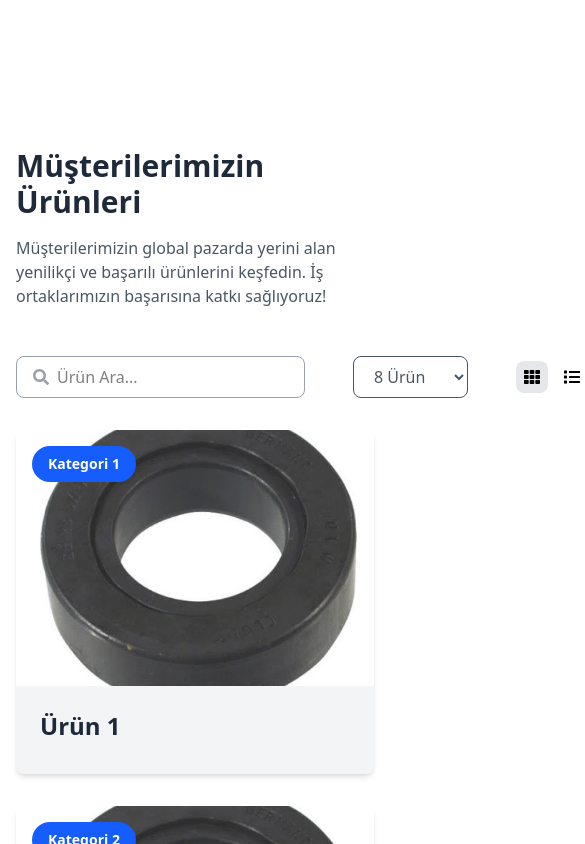
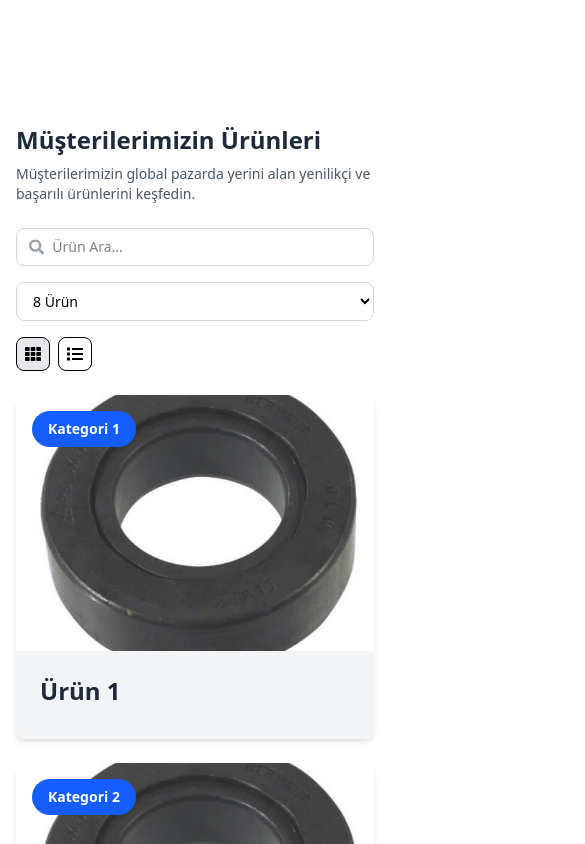
Before and after one commit to poyrazavsever/arc_foreign_trade, a Next.js app: page /products in a window 390 px wide. Shown: the part 1880-2724 px from the top of the page, 585 px wide, since content can reach past the window. Built offline with nearby package versions, Linux system fonts and the light colour scheme.

Commit message:
feat: updated responsive in customer products

```diff
--- a/components/Products/CustomerProducts.jsx
+++ b/components/Products/CustomerProducts.jsx
@@ -1,6 +1,6 @@
 import React, { useState } from 'react';
-import ProductCard from './ProductCard'; // ProductCard bileşeninin yolunu güncelleyin
-import { FaSearch, FaFilter, FaList, FaTh } from 'react-icons/fa';
+import ProductCard from './ProductCard';
+import { FaSearch, FaList, FaTh } from 'react-icons/fa';
 
 const CustomerProducts = () => {
   const allProducts = Array.from({ length: 20 }, (_, i) => ({
@@ -11,15 +11,12 @@ const CustomerProducts = () => {
   }));
 
   const [searchQuery, setSearchQuery] = useState('');
-  const [filter, setFilter] = useState('');
   const [productsPerPage, setProductsPerPage] = useState(8);
   const [currentPage, setCurrentPage] = useState(1);
-  const [layout, setLayout] = useState('grid'); // 'grid' or 'list'
+  const [layout, setLayout] = useState('grid');
 
-  const filteredProducts = allProducts.filter(
-    (product) =>
-      product.title.toLowerCase().includes(searchQuery.toLowerCase()) &&
-      (filter === '' || product.category.toLowerCase().includes(filter.toLowerCase()))
+  const filteredProducts = allProducts.filter((product) =>
+    product.title.toLowerCase().includes(searchQuery.toLowerCase())
   );
 
   const totalPages = Math.ceil(filteredProducts.length / productsPerPage);
@@ -36,26 +33,31 @@ const CustomerProducts = () => {
   };
 
   return (
-    <div className="bg-white py-16">
+    <div className="bg-white py-10">
       <div className="container mx-auto px-4">
 
-        <div className="text-left flex flex-col items-start gap-4 mb-12">
-            <h2 className="text-3xl font-bold text-gray-800">Müşterilerimizin Ürünleri</h2>
-            <p className="text-gray-600">
-                Müşterilerimizin global pazarda yerini alan yenilikçi ve başarılı ürünlerini keşfedin. İş ortaklarımızın başarısına katkı sağlıyoruz!
-            </p>
+        {/* Başlık */}
+        <div className="text-left flex flex-col gap-2 mb-6">
+          <h2 className="text-2xl md:text-3xl font-bold text-gray-800">
+            Müşterilerimizin Ürünleri
+          </h2>
+          <p className="text-gray-600 text-sm md:text-base">
+            Müşterilerimizin global pazarda yerini alan yenilikçi ve başarılı ürünlerini keşfedin.
+          </p>
         </div>
 
-        <div className="flex justify-start items-center gap-12 mb-8">
-          {/* Arama Çubuğu */}
-          <div className="flex items-center border border-gray-400 rounded-lg px-4 py-2">
-            <FaSearch className="mr-2 text-gray-400" />
+        {/* Filtreleme ve Arama Alanı */}
+        <div className="flex flex-col md:flex-row md:items-center gap-4 mb-6">
+
+          {/* Arama Kutusu */}
+          <div className="flex items-center border border-gray-300 rounded-lg px-3 py-2 w-full md:w-64">
+            <FaSearch className="text-gray-400" />
             <input
               type="text"
               placeholder="Ürün Ara..."
               value={searchQuery}
               onChange={(e) => setSearchQuery(e.target.value)}
-              className="outline-none"
+              className="w-full outline-none px-2 text-sm"
             />
           </div>
 
@@ -63,24 +65,24 @@ const CustomerProducts = () => {
           <select
             value={productsPerPage}
             onChange={(e) => setProductsPerPage(parseInt(e.target.value))}
-            className="border rounded-lg px-4 py-2 outline-none text-gray-600"
+            className="border border-gray-300 rounded-lg px-3 py-2 w-full md:w-auto text-sm outline-none"
           >
             <option value={4}>4 Ürün</option>
             <option value={8}>8 Ürün</option>
             <option value={12}>12 Ürün</option>
           </select>
 
-          {/* Layout Seçimi */}
-          <div className="flex items-center space-x-2">
+          {/* Grid / List Görünüm Seçimi */}
+          <div className="flex space-x-2">
             <button
               onClick={() => handleLayoutChange('grid')}
-              className={`p-2 rounded-lg ${layout === 'grid' ? 'bg-gray-200' : ''}`}
+              className={`p-2 rounded-lg border ${layout === 'grid' ? 'bg-gray-200' : ''}`}
             >
               <FaTh />
             </button>
             <button
               onClick={() => handleLayoutChange('list')}
-              className={`p-2 rounded-lg ${layout === 'list' ? 'bg-gray-200' : ''}`}
+              className={`p-2 rounded-lg border ${layout === 'list' ? 'bg-gray-200' : ''}`}
             >
               <FaList />
             </button>
@@ -88,7 +90,7 @@ const CustomerProducts = () => {
         </div>
 
         {/* Ürün Listesi */}
-        <div className={`grid ${layout === 'grid' ? 'grid-cols-1 md:grid-cols-4' : 'grid-cols-1'} gap-8`}>
+        <div className={`grid gap-6 ${layout === 'grid' ? 'grid-cols-1 sm:grid-cols-2 md:grid-cols-3 lg:grid-cols-4' : 'grid-cols-1'}`}>
           {displayedProducts.map((product, index) => (
             <ProductCard
               key={index}
@@ -100,13 +102,13 @@ const CustomerProducts = () => {
           ))}
         </div>
 
-        {/* Pagination */}
+        {/* Sayfalandırma */}
         {totalPages > 1 && (
-          <div className="flex justify-center mt-8">
+          <div className="flex justify-center mt-6">
             <button
               onClick={() => handlePageChange(currentPage - 1)}
               disabled={currentPage === 1}
-              className="px-4 py-2 mx-1 border rounded-lg disabled:opacity-50"
+              className="px-4 py-2 mx-1 border rounded-lg text-sm disabled:opacity-50"
             >
               Önceki
             </button>
@@ -114,7 +116,7 @@ const CustomerProducts = () => {
               <button
                 key={page}
                 onClick={() => handlePageChange(page)}
-                className={`px-4 py-2 mx-1 border rounded-lg ${currentPage === page ? 'bg-blue-600 text-white' : ''}`}
+                className={`px-4 py-2 mx-1 border rounded-lg text-sm ${currentPage === page ? 'bg-blue-600 text-white' : ''}`}
               >
                 {page}
               </button>
@@ -122,7 +124,7 @@ const CustomerProducts = () => {
             <button
               onClick={() => handlePageChange(currentPage + 1)}
               disabled={currentPage === totalPages}
-              className="px-4 py-2 mx-1 border rounded-lg disabled:opacity-50"
+              className="px-4 py-2 mx-1 border rounded-lg text-sm disabled:opacity-50"
             >
               Sonraki
             </button>
```
